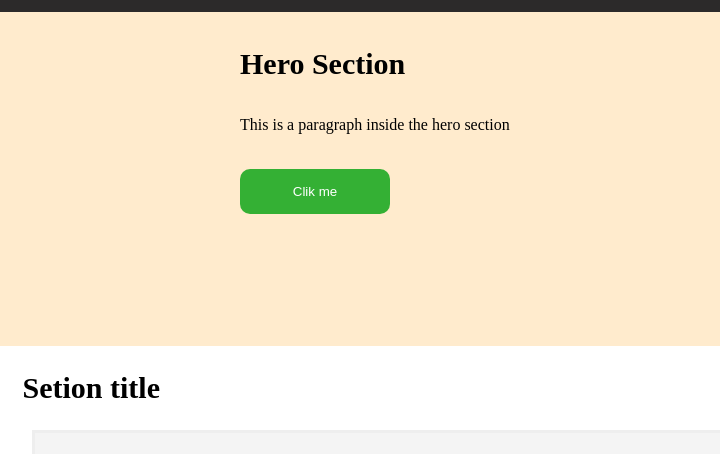
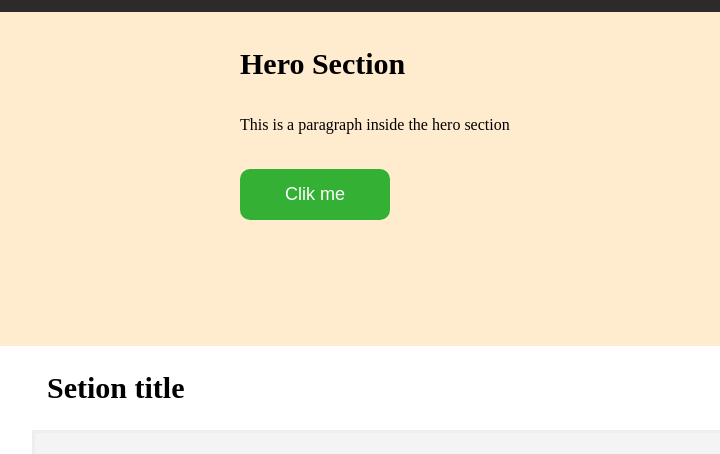
Before and after one commit to Stiiven3/Funval-G4, a plain HTML site: page dia4/landing.html in a window 1280 px wide. Shown: the part 207-661 px from the top of the page, 0-720 px from the left. Drawn offline with Linux system fonts and the light colour scheme; grey boxes are pictures that could not be loaded.

Commit message:
Barra se section title arreglada

```diff
--- a/dia4/style2.css
+++ b/dia4/style2.css
@@ -62,6 +62,7 @@ nav{
 }
 
 img{
+
     margin-top: 30px;
 }
 
@@ -79,6 +80,8 @@ button{
     padding: 15px;
     background-color:rgb(52, 176, 52) ;
     border-radius: 10px;
+    font-size: 18px;
+    cursor: pointer;
     border: none;
     color: #fff;
 }
@@ -95,8 +98,15 @@ button{
     background-color:#F4F4F4;
 }
 
+.title2{
+
+    margin-left: 47px;
+}
+
 
 .Container{
+
+    width: 100%;
 
     flex-direction: column;
     display: flex;
@@ -105,8 +115,9 @@ button{
 
 .T21{
     margin: 25px 0px;
-    margin-left: 45px;
+
     width: 100%;
+
 }
 
 .SuperP{
```
Also changed, not shown: dia4/landing.html (+5 -7 lines).
